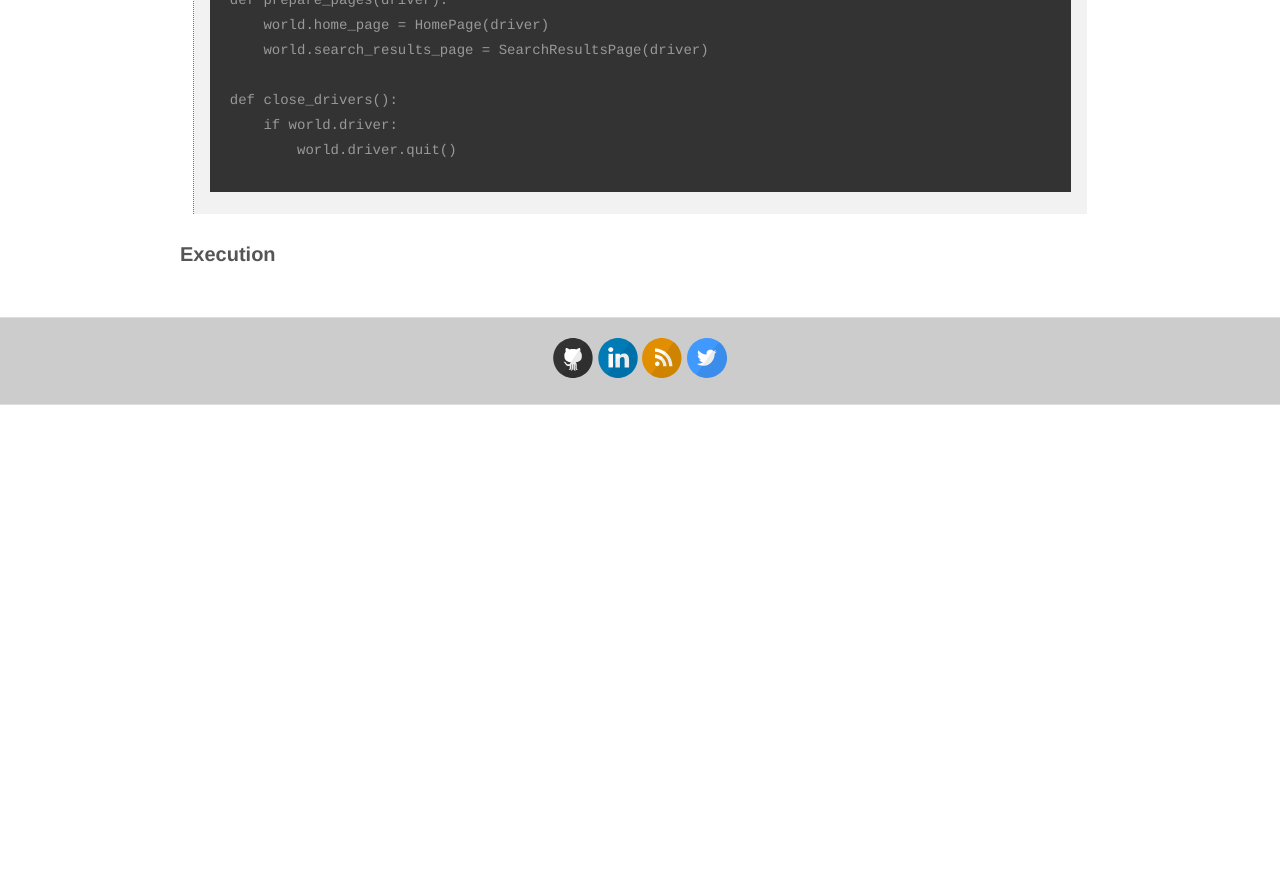
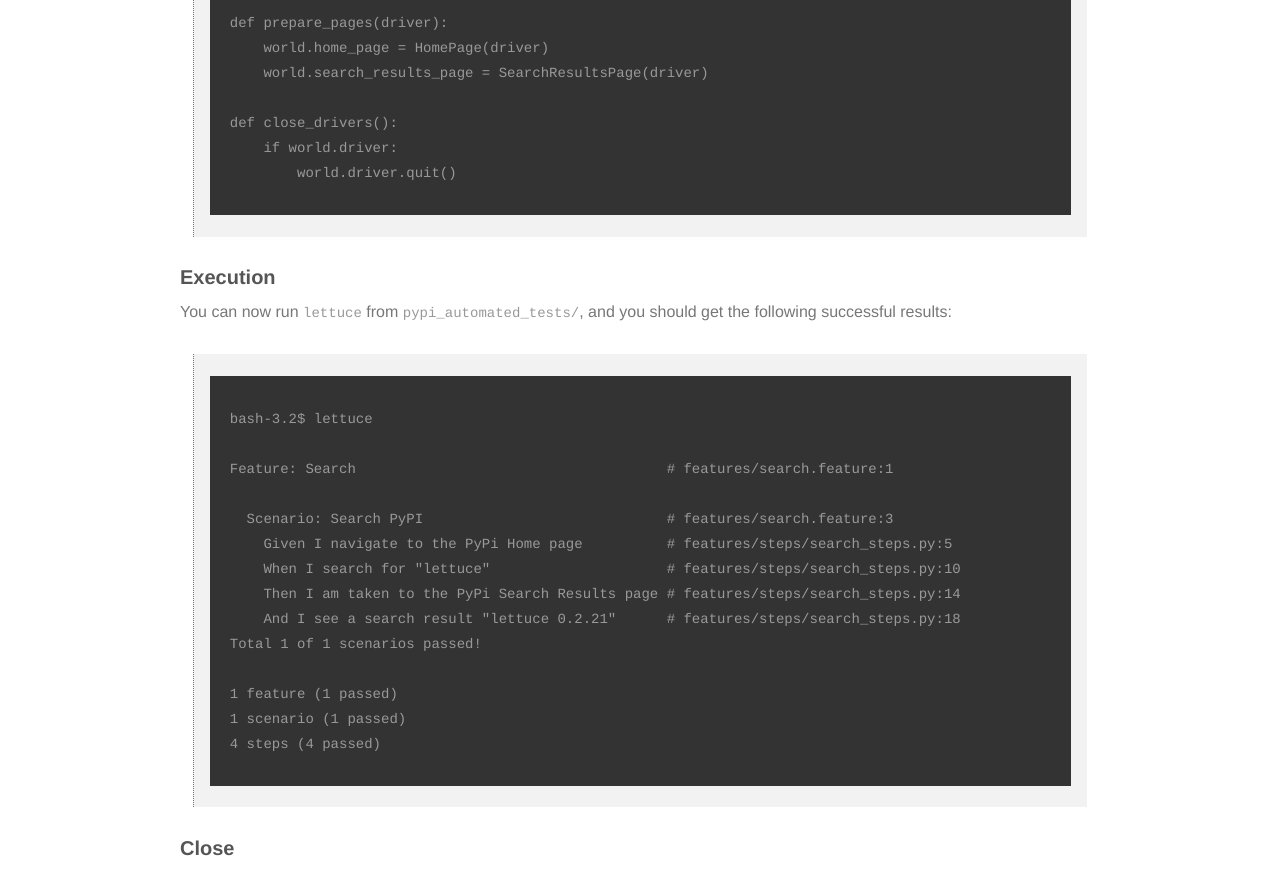
Before and after one commit to the-creative-tester/blog, a Jekyll site: the page built from _posts/2015-10-26-Python-Browser-Automation.md, in a window 1280 px wide and 900 px high, scrolled down 8324 px. Shown: the top 895 px of the window. Built offline with Jekyll 4.4.1, drawn with Linux system fonts in a browser that asks for light colours; nearby versions of some CDN libraries; before the commit the page ends 8729 px from its top, so only the background shows below that; some of the changed text lies outside the part shown.

Commit message:
Update 2015-10-26-Python-Browser-Automation.md

````diff
--- a/_posts/2015-10-26-Python-Browser-Automation.md
+++ b/_posts/2015-10-26-Python-Browser-Automation.md
@@ -179,7 +179,7 @@ def step_impl(step, search_result):
 
 ### Using Page Objects
 
-To make use of Page Objects, let's first move the functionality that resided in ```pypi_automated_tests/steps/search_steps.py``` to two different files, ```pypi_automated_tests/pages/home_page.py``` and ```pypi_automated_tests/pages/search_results_page.py```.  Firstly, in ```pypi_automated_tests/pages/home_page.py```:
+To make use of Page Objects, let's first move the functionality that resided in ```pypi_automated_tests/steps/search_steps.py``` to two new files, ```pypi_automated_tests/pages/home_page.py``` and ```pypi_automated_tests/pages/search_results_page.py```.  Firstly, in ```pypi_automated_tests/pages/home_page.py``` make the following updates:
 
 >
 ~~~
@@ -217,7 +217,7 @@ class HomePage(object):
 >
 ~~~
 
-Secondly, in ```pypi_automated_tests/pages/search_results.py```:
+Secondly, in ```pypi_automated_tests/pages/search_results.py``` make the following updates:
 
 >
 ~~~
@@ -246,7 +246,7 @@ class SearchResultsPage(object):
 >
 ~~~
 
-Now, let's update ```pypi_automated_tests/steps/search_steps.py``` to reference the right Page Objects:
+Now, let's update ```pypi_automated_tests/steps/search_steps.py``` to make use of the newly added Page Objects:
 
 >
 ~~~
@@ -272,7 +272,7 @@ def step_impl(step, search_result):
 >
 ~~~
 
-Finally, in our ```pypi_automated_tests/terrain.py``` we will need to make these Page Objects avaiable through ```world```:
+Finally, in our ```pypi_automated_tests/terrain.py``` we will need to make these Page Objects avaiable through ```world``` by making the following updates:
 
 >
 ~~~
@@ -319,3 +319,25 @@ def close_drivers():
 ~~~
 
 ### Execution
+
+You can now run ```lettuce``` from ```pypi_automated_tests/```, and you should get the following successful results:
+
+>
+~~~
+bash-3.2$ lettuce
+>
+Feature: Search                                     # features/search.feature:1
+>
+  Scenario: Search PyPI                             # features/search.feature:3
+    Given I navigate to the PyPi Home page          # features/steps/search_steps.py:5
+    When I search for "lettuce"                     # features/steps/search_steps.py:10
+    Then I am taken to the PyPi Search Results page # features/steps/search_steps.py:14
+    And I see a search result "lettuce 0.2.21"      # features/steps/search_steps.py:18
+Total 1 of 1 scenarios passed!
+>
+1 feature (1 passed)
+1 scenario (1 passed)
+4 steps (4 passed)
+~~~
+
+### Close
````
